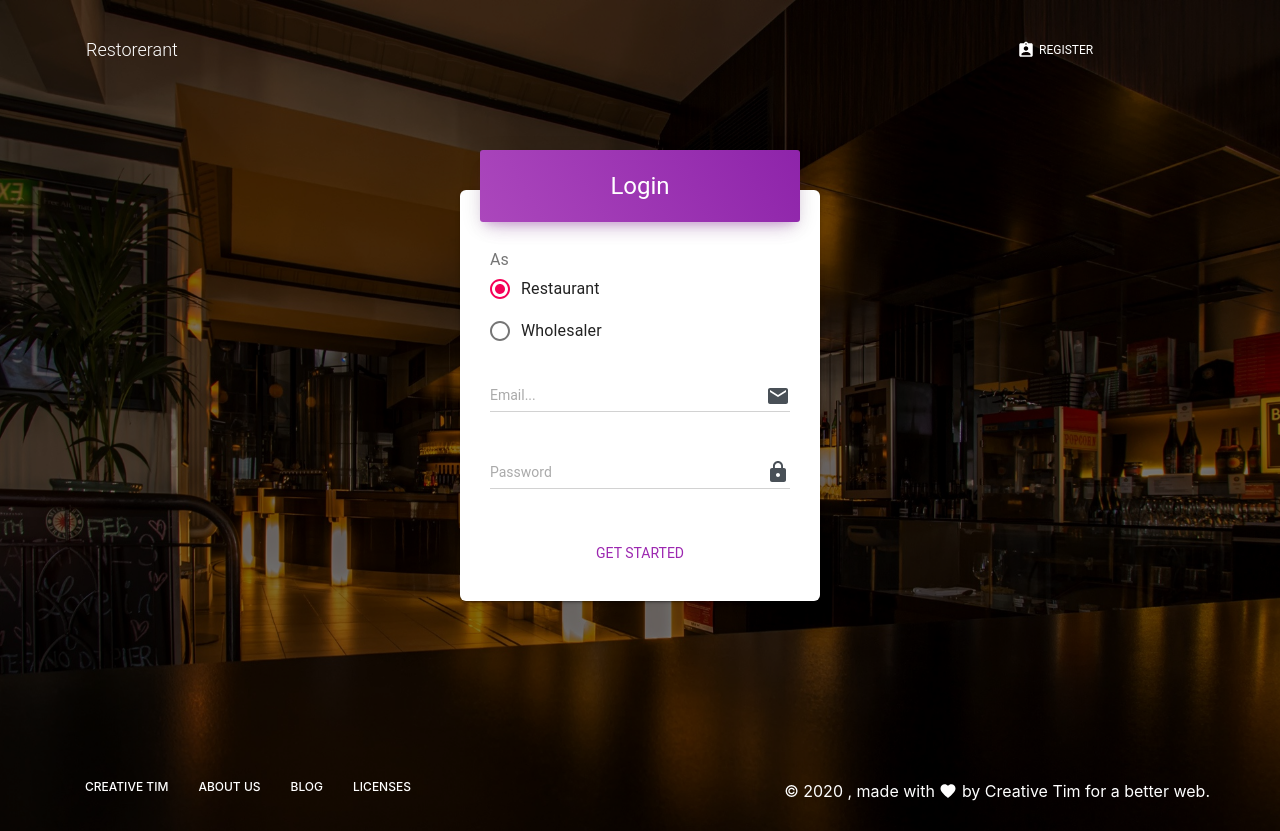
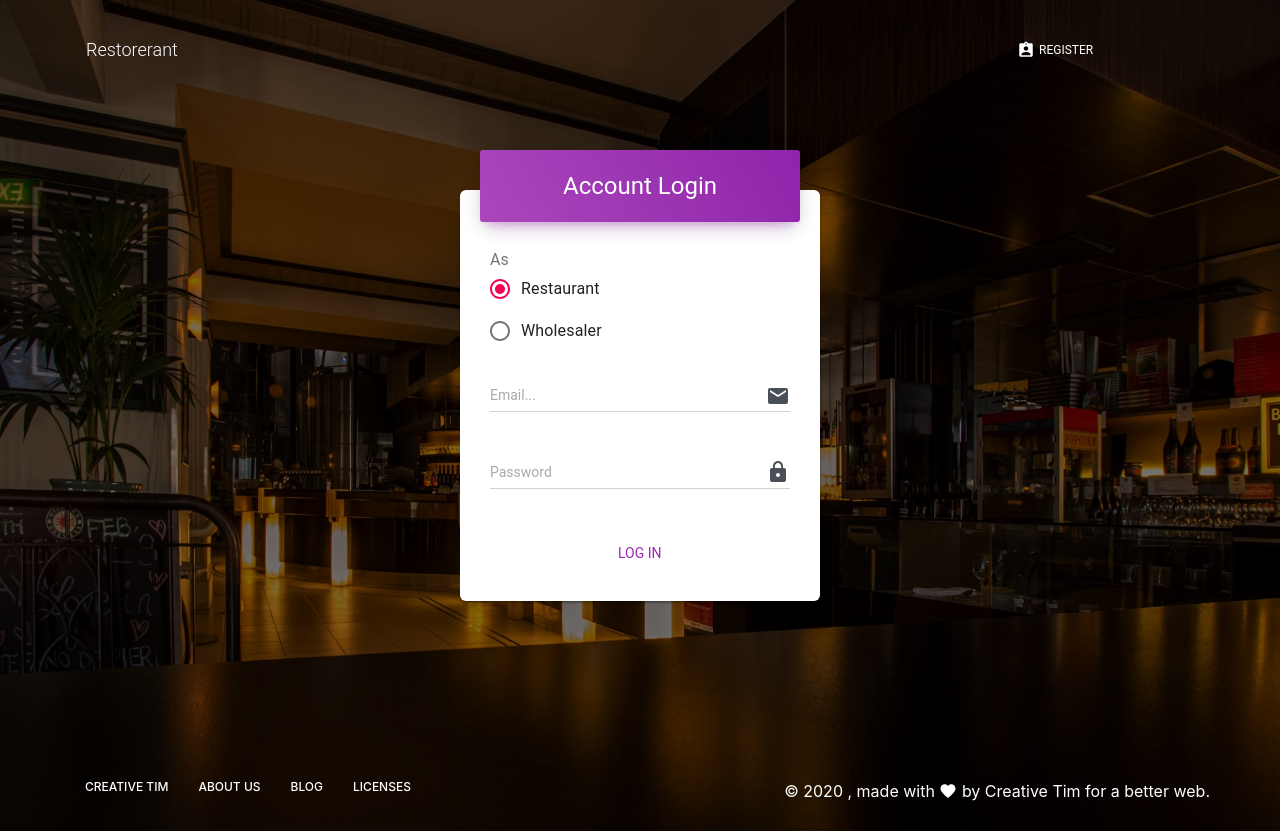
Before and after one commit to jerryz-hello/ReSTORErant, a React (Create React App) app: page /login in a window 1280 px wide. Built offline with nearby package versions, Linux system fonts and the light colour scheme.

Commit message:
Edited Login Pag

```diff
--- a/src/LoginPage.js
+++ b/src/LoginPage.js
@@ -52,6 +52,7 @@ export default function LoginPage(props) {
         absolute
         color="transparent"
         brand="Restorerant"
+
         rightLinks={<HeaderLinks />}
         {...rest}
       />
@@ -69,7 +70,7 @@ export default function LoginPage(props) {
               <Card className={classes[cardAnimaton]}>
                 <form className={classes.form}>
                   <CardHeader color="primary" className={classes.cardHeader}>
-                    <Typography align="center" component="h5" variant="h5">Login</Typography>
+                    <Typography align="center" component="h5" variant="h5">Account Login</Typography>
                     {/* <div className={classes.socialLine}>
                       <Button
                         justIcon
@@ -105,7 +106,7 @@ export default function LoginPage(props) {
                     <FormControl component="fieldset">
                       <FormLabel component="legend">As</FormLabel>
                       <RadioGroup aria-label="role" name="role" value={role} onChange={handleRoleChange}>
-                        <FormControlLabel value="restaurant" control={<Radio />} label="Restaurant" />
+                        <FormControlLabel font = "sans-serif" value="restaurant" control={<Radio />} label="Restaurant" />
                         <FormControlLabel value="wholesaler" control={<Radio />} label="Wholesaler" />
                       </RadioGroup>
                     </FormControl>
@@ -160,7 +161,7 @@ export default function LoginPage(props) {
                   <Button
                     href={role==="restaurant"?"/store":"/wholesaler"}
                     simple color="primary" size="lg">
-                      Get started
+                      Log In
                     </Button>
                   </CardFooter>
                 </form>
```
